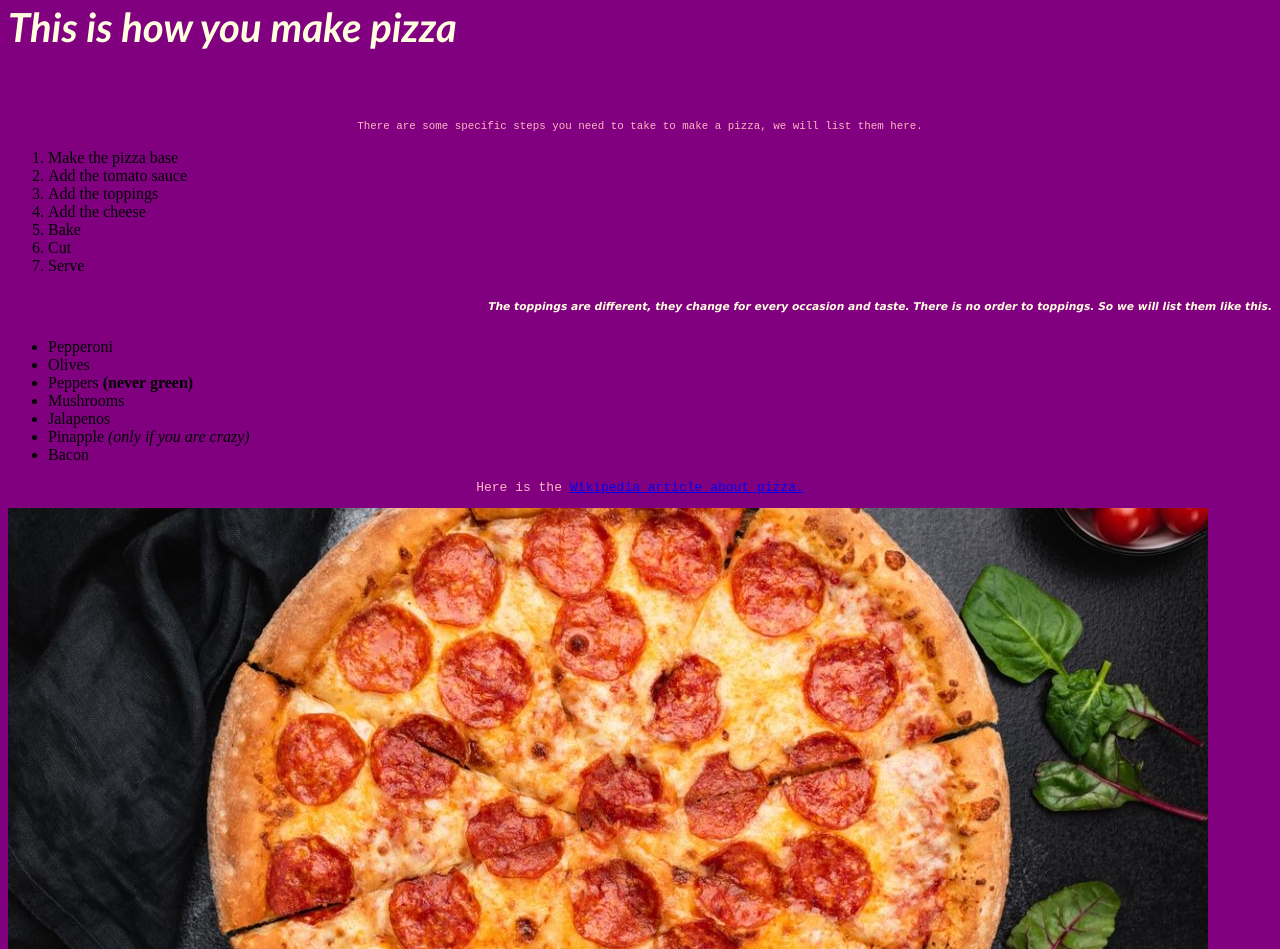
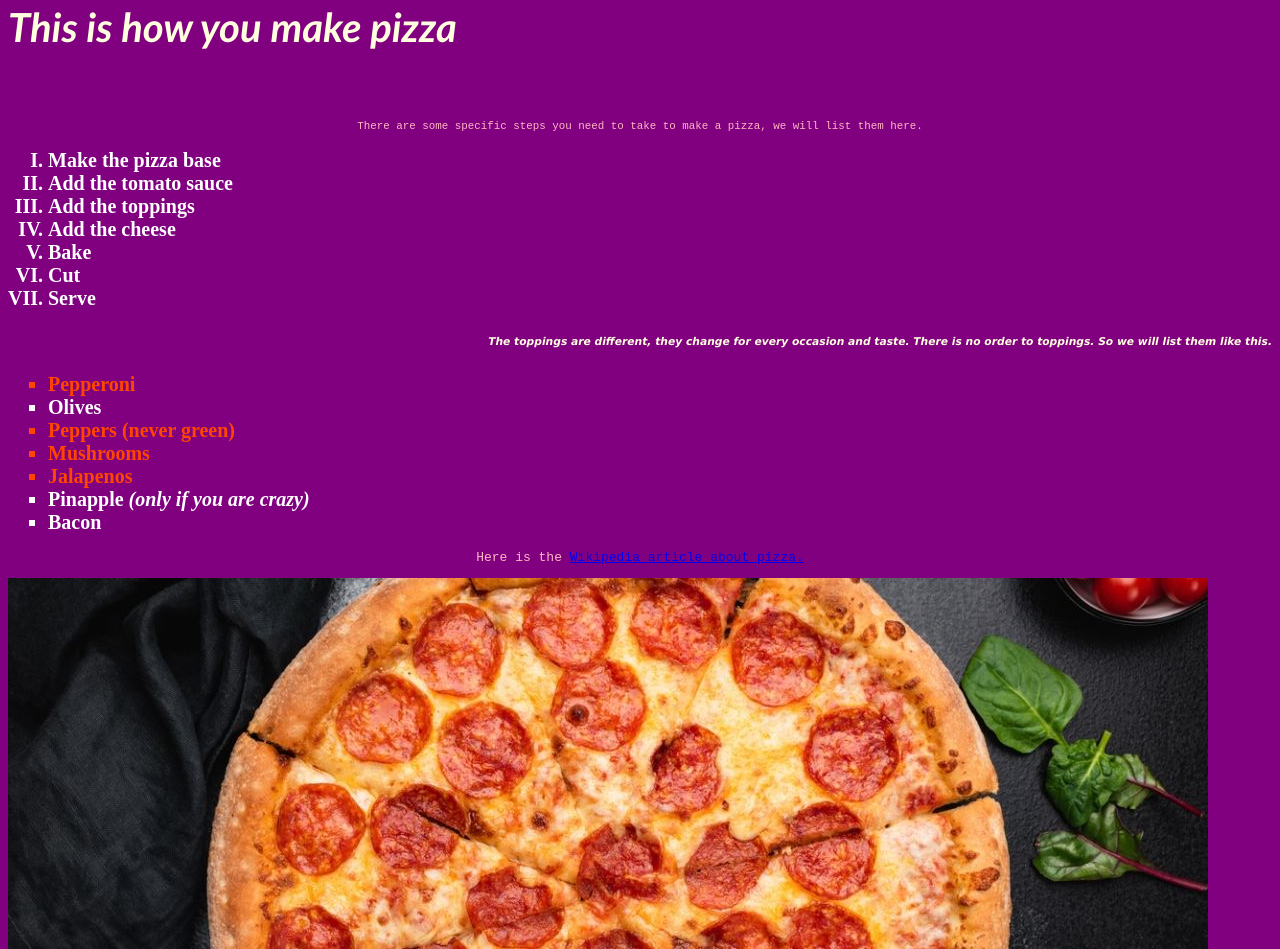
Before and after one commit to alexwalters1/GWDS-HTML-CSS, a plain HTML site: page index.html in a window 1280 px wide. Shown: the part 1200-2149 px from the top of the page. Drawn offline with Linux system fonts and the light colour scheme.

Commit message:
Update styles.css

```diff
--- a/styles.css
+++ b/styles.css
@@ -32,3 +32,21 @@ h2 {
     font-size: 40px;
     text-align: left;
 }
+
+ul {
+    list-style-type: square;
+}
+
+ol {
+    list-style: upper-roman;
+}
+
+li {
+    color: white;
+    font-size: 20px;
+    font-weight: bold;
+}
+
+.fave {
+    color: orangered;
+}
```
